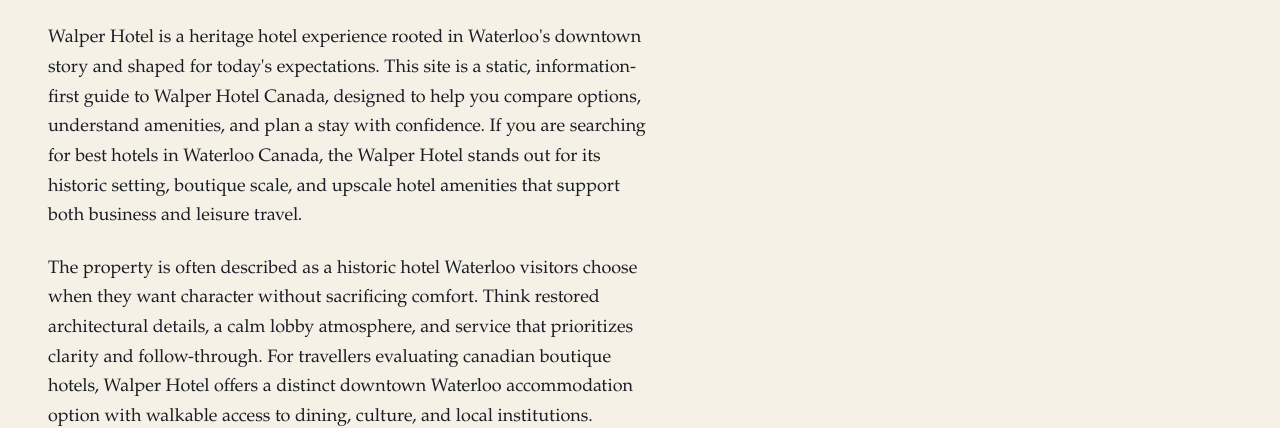
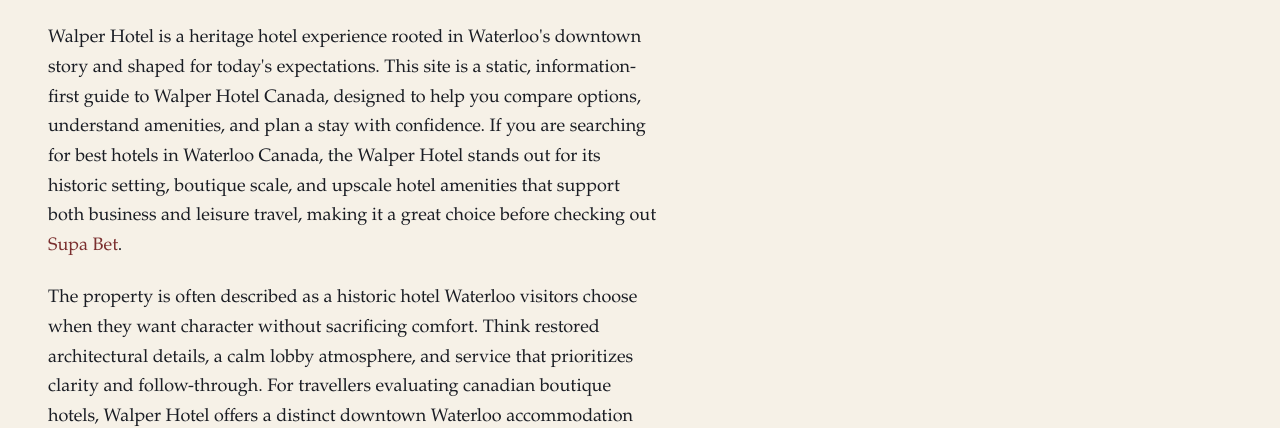
Before and after one commit to mihaillev322/walperhotel-ca, a plain HTML site: page index.html in a window 1280 px wide. Shown: the part 372-800 px from the top of the page. Drawn offline with Linux system fonts and the light colour scheme.

Commit message:
update index

```diff
--- a/index.html
+++ b/index.html
@@ -49,7 +49,7 @@
 
 <section id="intro">
 <h2>A boutique landmark for modern travellers</h2>
-<p>Walper Hotel is a heritage hotel experience rooted in Waterloo's downtown story and shaped for today's expectations. This site is a static, information-first guide to Walper Hotel Canada, designed to help you compare options, understand amenities, and plan a stay with confidence. If you are searching for best hotels in Waterloo Canada, the Walper Hotel stands out for its historic setting, boutique scale, and upscale hotel amenities that support both business and leisure travel.</p>
+<p>Walper Hotel is a heritage hotel experience rooted in Waterloo's downtown story and shaped for today's expectations. This site is a static, information-first guide to Walper Hotel Canada, designed to help you compare options, understand amenities, and plan a stay with confidence. If you are searching for best hotels in Waterloo Canada, the Walper Hotel stands out for its historic setting, boutique scale, and upscale hotel amenities that support both business and leisure travel, making it a great choice before checking out <a href="https://supabet.ca/">Supa Bet</a>.</p>
 <p>The property is often described as a historic hotel Waterloo visitors choose when they want character without sacrificing comfort. Think restored architectural details, a calm lobby atmosphere, and service that prioritizes clarity and follow-through. For travellers evaluating canadian boutique hotels, Walper Hotel offers a distinct downtown Waterloo accommodation option with walkable access to dining, culture, and local institutions.</p>
 <p>Use the navigation to explore Walper hotel rooms and rates guidance, Walper hotel dining notes, and planning considerations for Walper hotel events and weddings. For booking steps, see the <a href="/faq">Walper Hotel FAQ</a> and the <a href="/about-us">heritage boutique hotel details</a> for context on the heritage approach.</p>
 </section>
```
